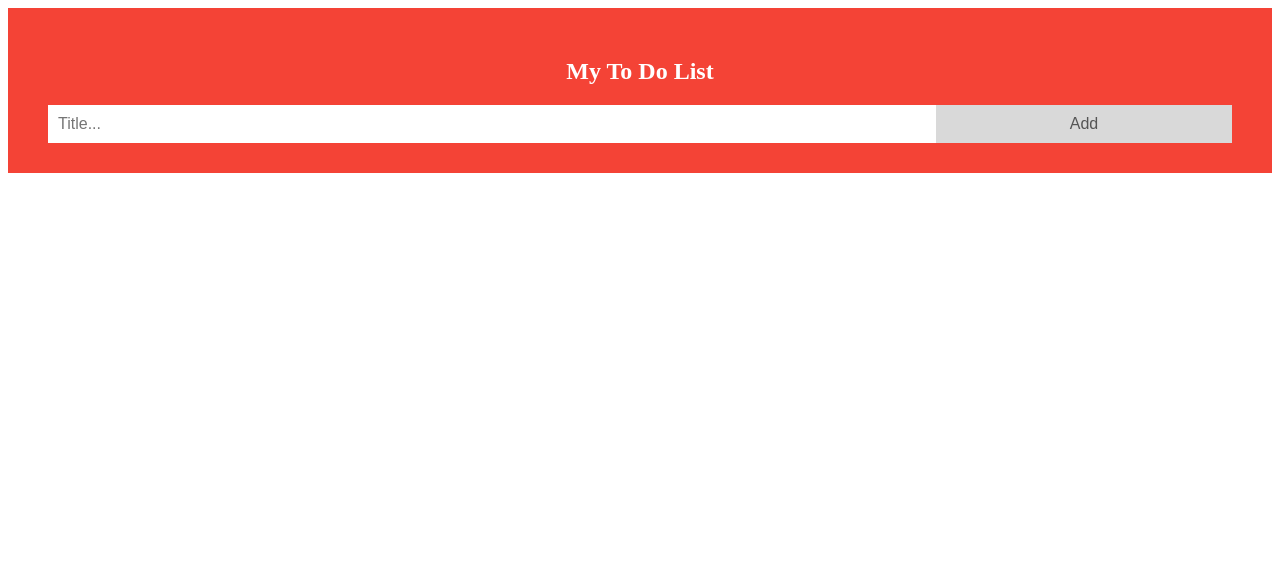
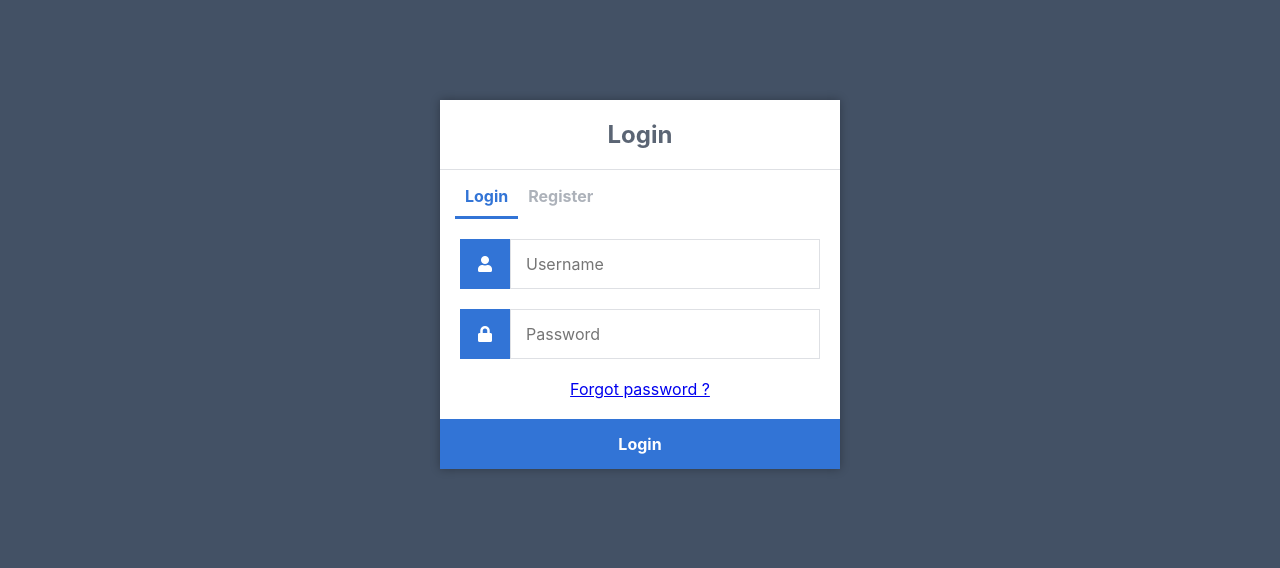
Before and after one commit to devendraotari/ToDoListApp, a Flask app: page / in a window 1280 px wide. Shown: the top 568 px of the page. Run offline with Flask 2, Linux system fonts and the light colour scheme; data that the repository does not hold is empty; some libraries are stand-ins or nearby versions.

Commit message:
added login register and forgot password feature to do List App

```diff
--- a/app.py
+++ b/app.py
@@ -1,53 +1,176 @@
-
-from flask import Flask, render_template, request, redirect, url_for, jsonify
-import mysql.connector
+from flask import Flask, render_template, request, redirect, url_for, session
+from flask_mysqldb import MySQL
+import MySQLdb.cursors
+import re
+from sendemail import EmailSender
+from passwordgenrator import generateRandomPassword
 
 app = Flask(__name__)
 
-mydb = mysql.connector.connect(
-  host="localhost",
-  user="root",
-  passwd="root",
-  database="devendra"
-)
+# Change this to your secret key (can be anything, it's for extra protection)
+app.secret_key = 'qazxswedcvfr'
+
+# Enter your database connection details below
+app.config['MYSQL_HOST'] = 'localhost'
+app.config['MYSQL_USER'] = 'root'
+app.config['MYSQL_PASSWORD'] = 'root'
+app.config['MYSQL_DB'] = 'pythondb'
 
 
-@app.route('/')
-def index():
-   mycursor = mydb.cursor()
-   mycursor.execute("SELECT * FROM todoList")
-   myresult = mycursor.fetchall()
-   return render_template("home.html", tasks=myresult)
+mysql = MySQL(app)
+
+# @app.route('/favicon.ico')
+# def favicon():
+#     return url_for('static',filename='favicon.ico')
+
+# http://localhost:5000/pythonlogin/ - this will be the login page, we need to use both GET and POST requests
+@app.route('/', methods=['GET', 'POST'])
+def login():
+        # Output message if something goes wrong...
+    msg = ''
+    # Check if "username" and "password" POST requests exist (user submitted form)
+    if request.method == 'POST' and 'username' in request.form and 'password' in request.form:
+        # Create variables for easy access
+        username = request.form['username']
+        password = request.form['password']
+        # Check if account exists using MySQL
+        cursor = mysql.connection.cursor(MySQLdb.cursors.DictCursor)
+        cursor.execute('SELECT * FROM userloginDetails WHERE username = %s AND password = %s', (username, password,))
+        # Fetch one record and return result
+        account = cursor.fetchone()
+        if account:
+            # Create session data, we can access this data in other routes
+            session['loggedin'] = True
+            session['id'] = account['id']
+            session['username'] = account['username']
+            return redirect('/home')
+            # return f"<h1>Welcome {account['username']}</h1>"
+            # Redirect to home page
+        else:
+           # Account doesnt exist or username/password incorrect
+           msg = 'Incorrect username/password!'
+           return render_template('index.html', msg=msg)
+    else:
+        return render_template('index.html', msg=msg)
+
+# http://localhost:5000/pythinlogin/register - this will be the registration page, we need to use both GET and POST requests
+@app.route('/register', methods=['GET', 'POST'])
+def register():
+    # Output message if something goes wrong...
+    msg = ''
+    # Check if "username", "password" and "email" POST requests exist (user submitted form)
+    if request.method == 'POST' and 'username' in request.form and 'password' in request.form and 'email' in request.form:
+        # Create variables for easy access
+        username = request.form['username']
+        password = request.form['password']
+        email = request.form['email']
+        if not username and not password:
+            msg = 'Please fill out the form!'
+            return render_template('register.html', msg=msg)
+
+        # Check if account exists using MySQL
+        cursor = mysql.connection.cursor(MySQLdb.cursors.DictCursor)
+        cursor.execute('SELECT * FROM userloginDetails WHERE username = %s', (username,))
+        account = cursor.fetchone()
+        # If account exists show error and validation checks
+        if account:
+            msg = 'Account already exists!'
+        elif not re.match(r'[^@]+@[^@]+\.[^@]+', email):
+            msg = 'Invalid email address!'
+        elif not re.match(r'[A-Za-z0-9]+', username):
+            msg = 'Username must contain only characters and numbers!'
+        elif not username or not password or not email:
+            msg = 'Please fill out the form!'
+        else:
+            # Account doesnt exists and the form data is valid, now insert new account into accounts table
+            cursor.execute('INSERT INTO userloginDetails VALUES (NULL, %s, %s, %s)', (username, password, email,))
+            mysql.connection.commit()
+            msg = 'You have successfully registered!'
+
+    elif request.method == 'POST':
+        msg = 'Please fill out the form!'
+    # Show registration form with message (if any)
+    return render_template('register.html', msg=msg)
+
+@app.route('/forgotpassword', methods = ['GET','POST'])
+def forgotpassword():
+    msg = ''
+    note = 'temporary password will be sent to your email'
+    if request.method == 'POST' and 'email' in request.form:
+        email = request.form['email']
+        cursor = mysql.connection.cursor(MySQLdb.cursors.DictCursor)
+        cursor.execute('SELECT * FROM userloginDetails WHERE email = %s', (email,))
+
+        # Fetch one record and return result
+        account = cursor.fetchone()
+        if account:
+            new_password = generateRandomPassword(10)
+            cursor.execute('UPDATE userloginDetails set password = %s WHERE id = %s', (new_password,account['id'],))
+            mysql.connection.commit()
+            emailSender = EmailSender(new_password,account['email'])
+            emailSender.sendEmail()
+            msg = "check email for temporary password and login with it "
+        return render_template("index.html",msg = msg)
+    else:
+        return render_template("forgotpassword.html",msg = note)
+
+
+# http://localhost:5000/pythinlogin/profile - this will be the profile page, only accessible for loggedin users
+@app.route('/profile')
+def profile():
+    # Check if user is loggedin
+    if 'loggedin' in session:
+        # We need all the account info for the user so we can display it on the profile page
+        cursor = mysql.connection.cursor(MySQLdb.cursors.DictCursor)
+        cursor.execute('SELECT * FROM accounts WHERE id = %s', (session['id'],))
+        account = cursor.fetchone()
+        # Show the profile page with account info
+        return render_template('profile.html', account=account)
+    # User is not loggedin redirect to login page
+    return redirect(url_for('login'))
+
+@app.route('/logout')
+def logout():
+    session["__invalidate__"] = True
+    return redirect('/')
+
+@app.route('/home')
+def home():
+    if "id" in session:
+        cursor = mysql.connection.cursor(MySQLdb.cursors.DictCursor)
+        cursor.execute('SELECT * FROM usertasks WHERE id = %s', (session['id'],))
+        tasks = cursor.fetchall()
+        for task in tasks:
+            print(f"TASK->{task['task']} status->{task['status']}")
+        return render_template('home.html',tasks=tasks,msg=session['username'])
+    else:
+        return redirect('/')
 
 @app.route('/add',methods=['POST'])
 def add():
     task = request.form['todoitem']
-    insertquery = "INSERT into todoList (task,completed) values ('{}',0)".format(task)
-    mycursor = mydb.cursor()
-    mycursor.execute(insertquery)
-    mydb.commit()
-    return redirect('/')
+    print(f"TASK FROM FORM->{task}")
+    cursor = mysql.connection.cursor(MySQLdb.cursors.DictCursor)
+    cursor.execute("INSERT into usertasks values (NULL,%s,0,%s)",(session['id'],task,))
+    mysql.connection.commit()
+    return redirect('/home')
 
 @app.route('/task/<taskname>/<taskstatus>')
 def change_task_status(taskname,taskstatus):
     i_taskstatus = int(taskstatus)
+    cursor = mysql.connection.cursor(MySQLdb.cursors.DictCursor)
     if i_taskstatus==1:
-      updatequery = "UPDATE todoList set completed=0 where task='{}'".format(taskname)
-
+        cursor.execute('UPDATE usertasks set status=0 WHERE id = %s and task= %s', (session['id'],taskname,))
     elif i_taskstatus==0:
-        updatequery = "UPDATE todoList set completed=1 where task='{}'".format(taskname)
-
-
-    mycursor = mydb.cursor()
-    mycursor.execute(updatequery)
-    mydb.commit()
-    return redirect("/")
+        cursor.execute('UPDATE usertasks set status=1 WHERE id = %s and task= %s', (session['id'],taskname,))
+    mysql.connection.commit()
+    return redirect("/home")
 
 
 @app.route("/delete/<task>")
 def deletetask(task):
-  deletequery = "delete from todoList where task='{}'".format(task)
-  mycursor = mydb.cursor()
-  mycursor.execute(deletequery)
-  mydb.commit()
-  return redirect("/")
+    del_task=task
+    cursor = mysql.connection.cursor(MySQLdb.cursors.DictCursor)
+    cursor.execute("DELETE from usertasks where id = %s and task = %s",(session['id'],del_task,))
+    mysql.connection.commit()
+    return redirect("/home")
--- /dev/null
+++ b/static/style.css
@@ -0,0 +1,147 @@
+* {
+    box-sizing: border-box;
+    font-family: -apple-system, BlinkMacSystemFont, "segoe ui", roboto, oxygen, ubuntu, cantarell, "fira sans", "droid sans", "helvetica neue", Arial, sans-serif;
+    font-size: 16px;
+    -webkit-font-smoothing: antialiased;
+    -moz-osx-font-smoothing: grayscale;
+}
+body {
+    background-color: #435165;
+    margin: 0;
+}
+.login, .register, .forgotpassword {
+    width: 400px;
+    background-color: #ffffff;
+    box-shadow: 0 0 9px 0 rgba(0, 0, 0, 0.3);
+    margin: 100px auto;
+}
+.login h1, .register h1 {
+    text-align: center;
+    color: #5b6574;
+    font-size: 24px;
+    padding: 20px 0 20px 0;
+    border-bottom: 1px solid #dee0e4;
+}
+.login .links, .register .links, .forgotpassword .links {
+    display: flex;
+    padding: 0 15px;
+}
+.login .links a, .register .links a, .forgotpassword a {
+    color: #adb2ba;
+    text-decoration: none;
+    display: inline-flex;
+    padding: 0 10px 10px 10px;
+    font-weight: bold;
+}
+.login .links a:hover, .register .links a:hover,  .forgotpassword .links a:hover {
+    color: #9da3ac;
+}
+.login .links a.active, .register .links a.active, .forgotpassword .links a.active {
+    border-bottom: 3px solid #3274d6;
+    color: #3274d6;
+}
+.login form, .register form, .forgotpassword form {
+    display: flex;
+    flex-wrap: wrap;
+    justify-content: center;
+    padding-top: 20px;
+}
+.login form label, .register form label,  .forgotpassword form label {
+    display: flex;
+    justify-content: center;
+    align-items: center;
+    width: 50px;
+    height: 50px;
+    background-color: #3274d6;
+    color: #ffffff;
+}
+.login form input[type="password"], .login form input[type="text"], .login form input[type="email"], .register form input[type="password"], .register form input[type="text"], .register form input[type="email"],  .forgotpassword form input[type="email"] {
+    width: 310px;
+    height: 50px;
+    border: 1px solid #dee0e4;
+    margin-bottom: 20px;
+    padding: 0 15px;
+}
+.login form input[type="submit"], .register form input[type="submit"],  .forgotpassword form input[type="submit"] {
+    width: 100%;
+    padding: 15px;
+    margin-top: 20px;
+    background-color: #3274d6;
+    border: 0;
+    cursor: pointer;
+    font-weight: bold;
+    color: #ffffff;
+    transition: background-color 0.2s;
+}
+.login form input[type="submit"]:hover, .register form input[type="submit"]:hover {
+    background-color: #2868c7;
+    transition: background-color 0.2s;
+}
+.navtop {
+    background-color: #2f3947;
+    height: 60px;
+    width: 100%;
+    border: 0;
+}
+.navtop div {
+    display: flex;
+    margin: 0 auto;
+    width: 1000px;
+    height: 100%;
+}
+.navtop div h1, .navtop div a {
+    display: inline-flex;
+    align-items: center;
+}
+.navtop div h1 {
+    flex: 1;
+    font-size: 24px;
+    padding: 0;
+   margin: 0;
+    color: #eaebed;
+    font-weight: normal;
+}
+.navtop div a {
+    padding: 0 20px;
+    text-decoration: none;
+    color: #c1c4c8;
+    font-weight: bold;
+}
+.navtop div a i {
+    padding: 2px 8px 0 0;
+}
+.navtop div a:hover {
+    color: #eaebed;
+}
+body.loggedin {
+    background-color: #f3f4f7;
+}
+.content {
+    width: 1000px;
+    margin: 0 auto;
+}
+.content h2 {
+    margin: 0;
+    padding: 25px 0;
+    font-size: 22px;
+    border-bottom: 1px solid #e0e0e3;
+    color: #4a536e;
+}
+.content > p, .content > div {
+    box-shadow: 0 0 5px 0 rgba(0, 0, 0, 0.1);
+    margin: 25px 0;
+    padding: 25px;
+  background-color: #fff;
+}
+.content > p table td, .content > div table td {
+  padding: 5px;
+}
+.content > p table td:first-child, .content > div table td:first-child {
+  font-weight: bold;
+  color: #4a536e;
+  padding-right: 15px;
+}
+.content > div p {
+  padding: 5px;
+  margin: 0 0 10px 0;
+}
--- a/templates/home.html
+++ b/templates/home.html
@@ -1,13 +1,23 @@
 <!DOCTYPE html>
 <html>
 	<head>
-    <meta charset='utf-8'>
-    <title>ToDo List</title>
-    <link rel="stylesheet" href="{{url_for('static', filename='home.css')}}">
+		<meta charset="utf-8">
+		<title>Home Page</title>
+		<link rel="stylesheet" href="{{ url_for('static', filename='style.css') }}">
+		<link rel="stylesheet" href="{{ url_for('static', filename='home.css') }}">
+		<link rel="stylesheet" href="https://use.fontawesome.com/releases/v5.7.1/css/all.css">
+		<link rel="shortcut icon" href="{{ url_for('static', filename='favicon.ico') }}">
 	</head>
-<body>
+	<body class="loggedin">
+		<nav class="navtop">
+			<div>
+        <h1>Welcome {{ msg }}</h1>
+        <span><button type="submit" class="addBtn" value="Logout" ><a href='/logout'>Logout</a></button></span>
+      </div>
+		</nav>
+		<div class="content">
             <div id="myDIV" class="header">
-        <h2>My To Do List</h2>
+                <h2>{{ msg}}'s To Do List</h2>
                 <form id="taskform" action="{{ url_for('add') }}" onsubmit="return validateForm()" method="POST">
                     <input type="text" id="myInput" name="todoitem" placeholder="Title...">
                     <input type="submit" id="submitbtn" value="Add" class="addBtn" ></input>
@@ -16,24 +26,27 @@
               <ul id="myUL">
                 {% set taskstatus = 'unchecked' %}
                 {% for task in tasks %}
-          {% if task[1] %}
+                  {% if task['status'] %}
                      {%set taskstatus = 'checked' %}
                   {% endif %}
-          <li class="{{taskstatus}}" name="taskfromList"><a href="/task/{{task[0]}}/{{task[1]}}">{{task[0]}}</a><span><a class="close" href="/delete/{{task[0]}}">&#x2716</a></span></li>
+                  <li class="{{taskstatus}}" name="taskfromList"><a href="/task/{{task['task']}}/{{task['status']}}">{{task['task']}}</a><span><a class="close" href="/delete/{{task['task']}}">&#x2716</a></span></li>
 
                 {% endfor %}
               </ul>
+		</div>
   </body>
   <script>
 
     function validateForm() {
       var taskInput = document.forms["taskform"]["myInput"].value;
       if (taskInput == "") {
-    alert("Name must be filled out");
+        alert("Task title must be filled out");
         return false;
+      }
+      else {
+        return true;
       }
     }
 
     </script>
-
 </html>
--- /dev/null
+++ b/templates/index.html
@@ -0,0 +1,32 @@
+<!DOCTYPE html>
+<html>
+	<head>
+		<meta charset="utf-8">
+		<title>Login</title>
+		<link rel="stylesheet" href="{{ url_for('static', filename='style.css') }}">
+		<link rel="stylesheet" href="https://use.fontawesome.com/releases/v5.7.1/css/all.css">
+		<link rel="shortcut icon" href="{{ url_for('static', filename='favicon.ico') }}">
+	</head>
+	<body>
+		<div class="login">
+			<h1>Login</h1>
+			<div class="links">
+				<a href="{{ url_for('login') }}" class="active">Login</a>
+				<a href="/register">Register</a>
+			</div>
+			<form action="{{ url_for('login') }}" method="post">
+				<label for="username">
+					<i class="fas fa-user"></i>
+				</label>
+				<input type="text" name="username" placeholder="Username" id="username" required>
+				<label for="password">
+					<i class="fas fa-lock"></i>
+				</label>
+				<input type="password" name="password" placeholder="Password" id="password" required>
+				<div class="msg"><a href='/forgotpassword'>Forgot password ?</a></div>
+				<div class="msg">{{ msg }}</div>
+				<input type="submit" value="Login">
+			</form>
+		</div>
+	</body>
+</html>
```
Also changed, not shown: passwordgenrator.py (added, +9 -0 lines), sendemail.py (added, +21 -0 lines), templates/forgotpassword.html (added, +27 -0 lines), templates/layout.html (added, +23 -0 lines), templates/profile.html (added, +24 -0 lines), templates/register.html (added, +35 -0 lines), static/favicon.ico (added). Lines whose indentation alone changed are shown as unchanged.
